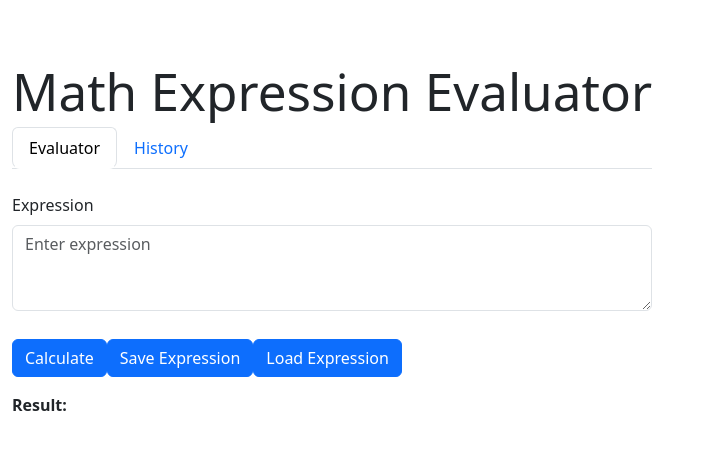
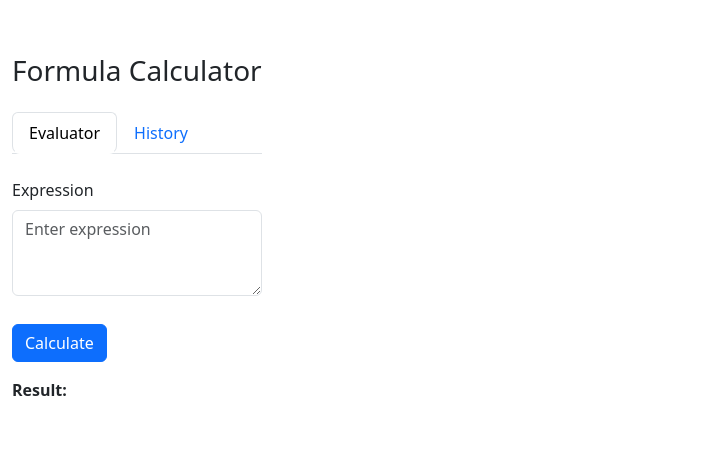
Before and after one commit to mdtanveer/exprcalc, a React (Vite) app: page / in a window 1280 px wide. Shown: the part 172-622 px from the top of the page, without its empty margins (0-703 px from the left). Built offline with nearby package versions, Linux system fonts and the light colour scheme; the HTML template or start-up script is replaced by a standard one.

Commit message:
Add pin option

```diff
--- a/src/App.tsx
+++ b/src/App.tsx
@@ -1,11 +1,12 @@
 import React, { useState, useEffect } from 'react';
 import { Parser } from 'expr-eval';
-import { Tab, Tabs, Button, Form, Container, ListGroup, Table } from 'react-bootstrap';
+import { Tab, Tabs, Button, Form, Container, ListGroup, Table, ButtonGroup } from 'react-bootstrap';
 import './App.css';
 
 interface HistoryItem {
   expression: string;
   variables: { [key: string]: string };
+  pinned: boolean;
 }
 
 const App: React.FC = () => {
@@ -102,6 +103,7 @@ const App: React.FC = () => {
       const newHistoryItem: HistoryItem = {
         expression,
         variables: { ...inputVariables },
+        pinned: false,
       };
 
       const newHistory = [newHistoryItem, ...history].slice(0, 10);
@@ -150,9 +152,18 @@ const App: React.FC = () => {
     }
   };
 
+  const handlePinToggle = (index: number) => {
+    const newHistory = [...history];
+    newHistory[index].pinned = !newHistory[index].pinned;
+    setHistory(newHistory);
+    localStorage.setItem('expressionHistory', JSON.stringify(newHistory));
+  };
+
+  const sortedHistory = [...history].sort((a, b) => (b.pinned ? 1 : 0) - (a.pinned ? 1 : 0));
+
   return (
-    <Container className="mt-4">
-      <h1 className="text-center">Math Expression Evaluator</h1>
+    <Container className="">
+      <h3 className="text-center mb-4">Formula Calculator</h3>
       <Tabs activeKey={activeTab} onSelect={(k) => setActiveTab(k as string)}>
         <Tab eventKey="Evaluator" title="Evaluator">
           <Form.Group className="mt-4">
@@ -179,8 +190,8 @@ const App: React.FC = () => {
             ))}
           </div>
           <Button className="mt-2" onClick={handleCalculate}>Calculate</Button>
-          <Button className="mt-2 ml-2" onClick={handleSave}>Save Expression</Button>
-          <Button className="mt-2 ml-2" onClick={handleLoad}>Load Expression</Button>
+          <Button className="mt-2 ml-2" onClick={handleSave} hidden>Save Expression</Button>
+          <Button className="mt-2 ml-2" onClick={handleLoad} hidden>Load Expression</Button>
           <div className="result mt-3">
             Result: {result}
           </div>
@@ -206,12 +217,19 @@ const App: React.FC = () => {
         <Tab eventKey="History" title="History">
           <h2 className="mt-4">History</h2>
           <ListGroup>
-            {history.map((item, index) => (
+            {sortedHistory.map((item, index) => (
               <ListGroup.Item key={index}>
                 <div onClick={() => handleLoadFromHistory(item)}>
                   {item.expression} - {JSON.stringify(item.variables)}
                 </div>
-                <Button variant="danger" size="sm" className="float-right" onClick={() => handleRemoveFromHistory(index)}>Remove</Button>
+                <ButtonGroup className="float-right">
+                  <Button variant="secondary" size="sm" onClick={() => handlePinToggle(index)}>
+                    {item.pinned ? 'Unpin' : 'Pin'}
+                  </Button>
+                  <Button variant="danger" size="sm" onClick={() => handleRemoveFromHistory(index)}>
+                    Remove
+                  </Button>
+                </ButtonGroup>
               </ListGroup.Item>
             ))}
           </ListGroup>
```
